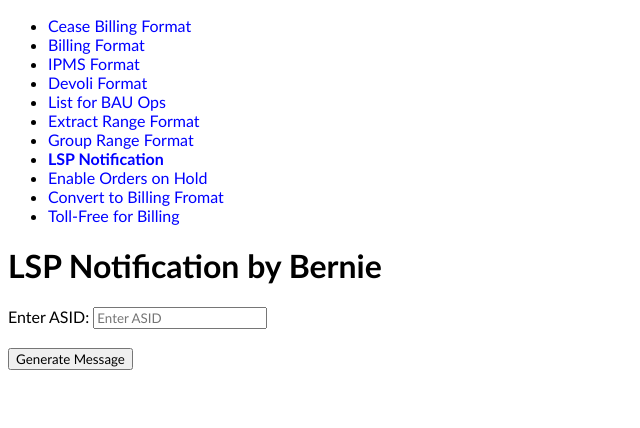
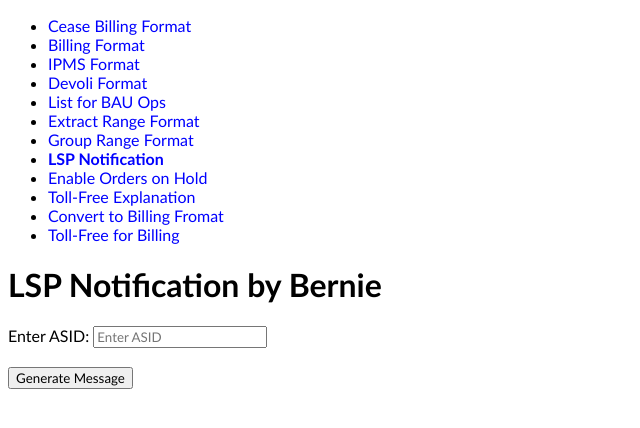
Before and after one commit to SirIoso/Number-Formatter, a plain HTML site: page lsp.html in a window 1280 px wide. Shown: the whole page, without its empty margins (0-640 px from the left). Drawn offline with Linux system fonts and the light colour scheme.

Commit message:
Add link to Toll-Free Explanation in lsp.html

```diff
--- a/lsp.html
+++ b/lsp.html
@@ -15,6 +15,7 @@
     <li><a href="number range.html">Group Range Format</a></li>
     <li><a href="lsp.html"><b>LSP Notification</b></a></li>
     <li><a href="enable.html">Enable Orders on Hold</a></li>
+    <li><a href="toll-free.html">Toll-Free Explanation</a></li>
     <li><a href="billing.html">Convert to Billing Fromat</a></li>
     <li><a href="tf.html">Toll-Free for Billing</a></li>
   </ul>
```
